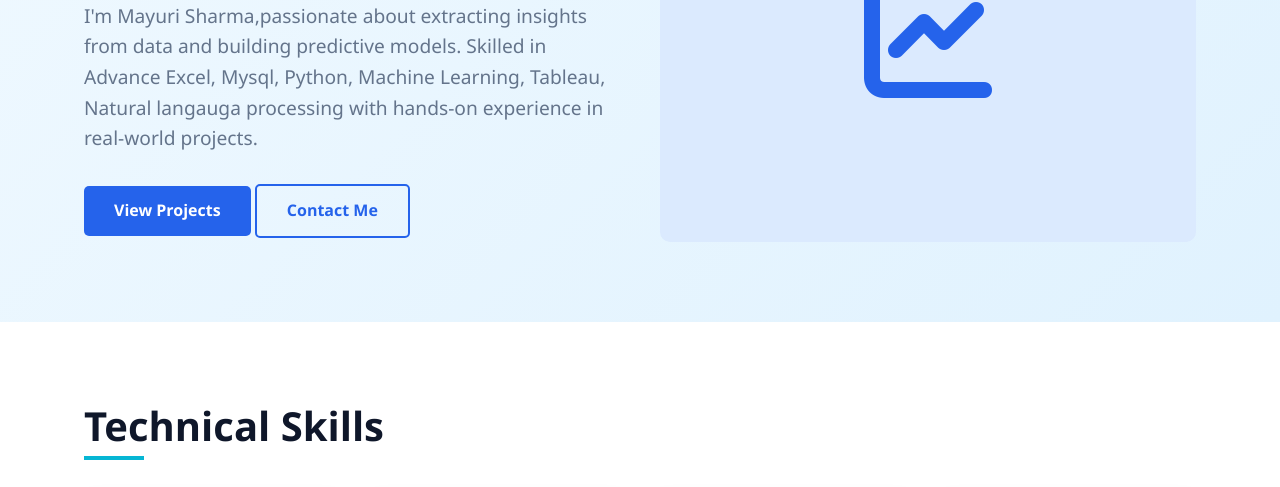
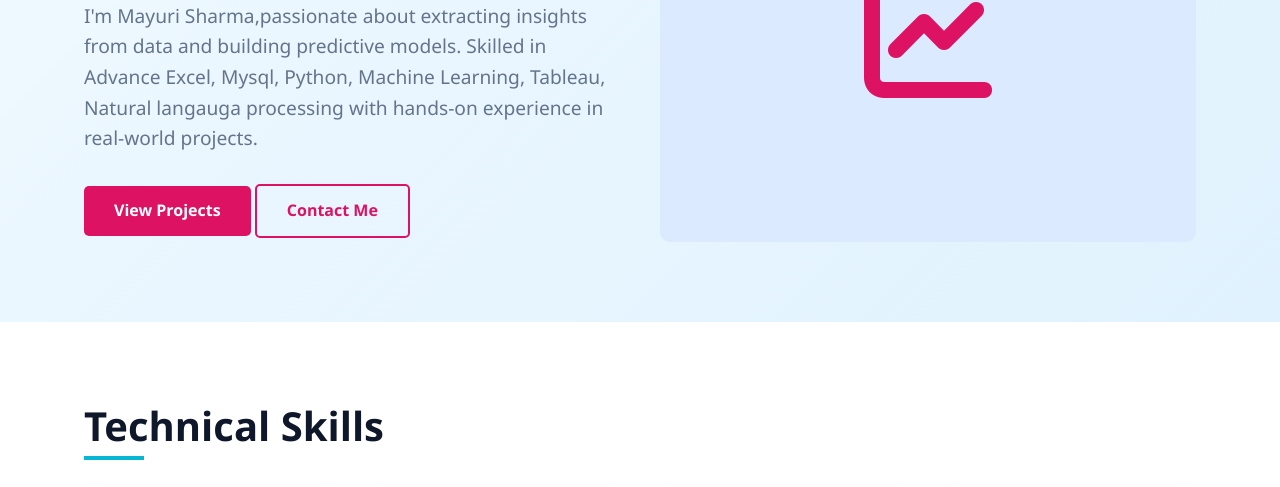
Before and after one commit to mayuri7683/mayuri7683.github.io, a plain HTML site: page index.html in a window 1280 px wide. Shown: the part 308-795 px from the top of the page. Drawn offline with Linux system fonts and the light colour scheme.

Commit message:
2nd commit

```diff
--- a/index.html
+++ b/index.html
@@ -8,7 +8,7 @@
     <style>
         /* Base Styles */
         :root {
-            --primary: #2563eb;
+            --primary: #de1263;
             --primary-dark: #1d4ed8;
             --secondary: #0f172a;
             --accent: #06b6d4;
```
